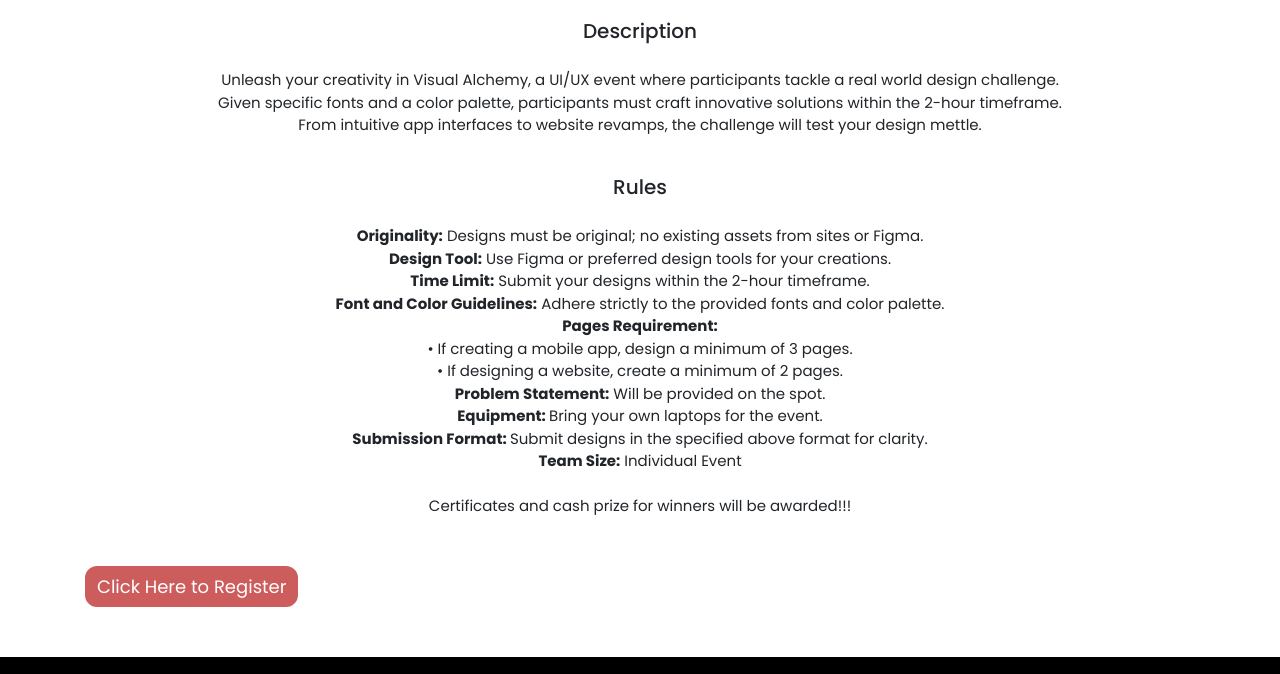
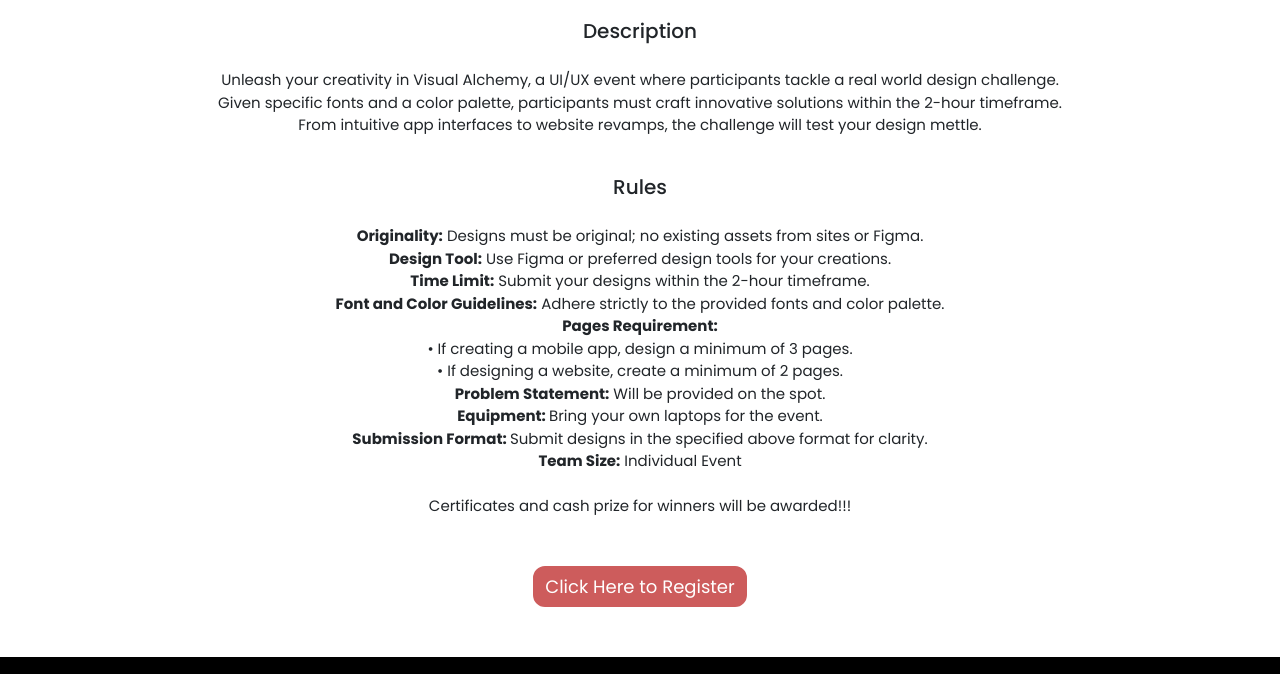
Before and after one commit to nikitadevendran/dextero24, a plain HTML site: page visualalchemy.html in a window 1280 px wide. Shown: the part 198-872 px from the top of the page. Drawn offline with nearby package versions, Linux system fonts and the light colour scheme.

Commit message:
Update visualalchemy.html

```diff
--- a/visualalchemy.html
+++ b/visualalchemy.html
@@ -101,7 +101,7 @@ revamps, the challenge will test your design mettle.<br><br>
 <b>Submission Format: </b>Submit designs in the specified above format for clarity.<br>
 <b>Team Size:</b> Individual Event<br><br>
 Certificates and cash prize for winners will be awarded!!! <br><br></p>
-		<div class="center:>
+		<div class="center">
 	      <a href=' https://forms.gle/Z6d5Ka4dkizWYGsr9/'></a>
         <button class="GFG">
             Click Here to Register
```
